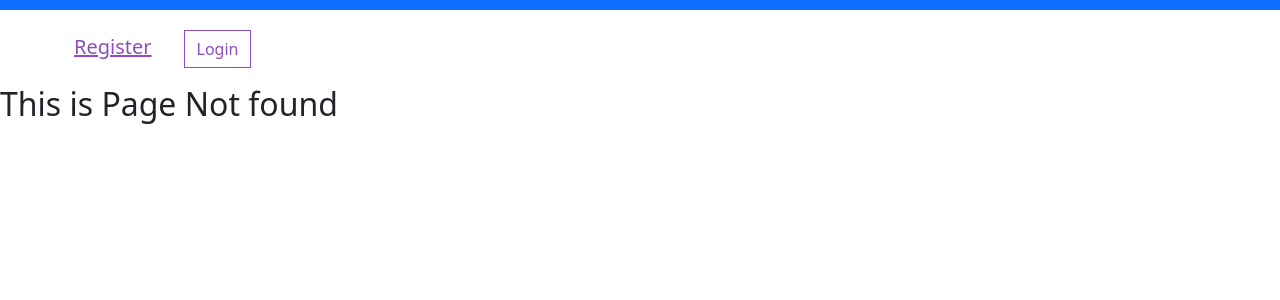
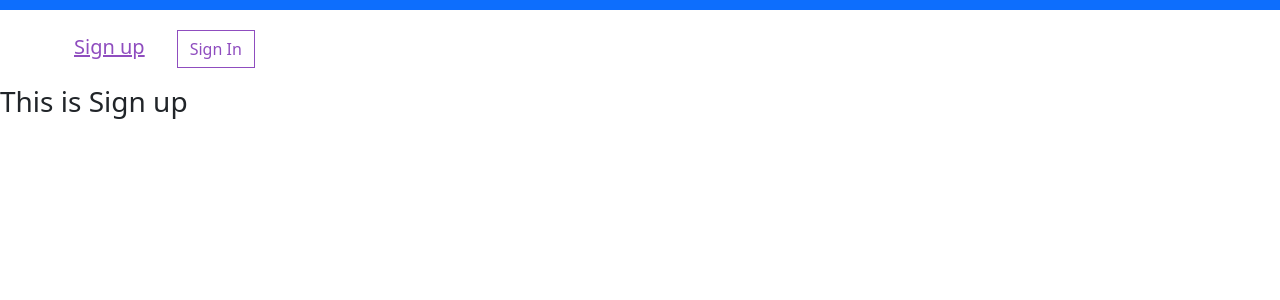
Before and after one commit to yuexine/loafer, an Angular app in the folder frontend/src/main/webapp/: page /signup in a window 1280 px wide. Before the commit this address had no page. Shown: the top 300 px of the page. Built offline with nearby package versions, Linux system fonts and the light colour scheme.

Commit message:
add angular child route

```diff
--- a/frontend/src/main/webapp/src/app/app.routing.module.ts
+++ b/frontend/src/main/webapp/src/app/app.routing.module.ts
@@ -1,10 +1,8 @@
 import {RouterModule, Routes} from "@angular/router";
-import {LoginComponent} from "./login/login.component";
 import {PageNotFoundComponent} from "./404/not-found.component";
 import {NgModule} from "@angular/core";
 
 const appRoutes: Routes = [
-  {path: 'login', component: LoginComponent},
   {path: '', redirectTo: '', pathMatch: 'full'},
   {path: '**', component: PageNotFoundComponent}
 ];
--- a/frontend/src/main/webapp/src/app/home/home.html
+++ b/frontend/src/main/webapp/src/app/home/home.html
@@ -8,8 +8,8 @@
           </a>
         </div>
         <div class="navbar_buttons">
-          <a routerLink="/" class="m-xs-r-6 link-brand">Register</a>
-          <a routerLink="/login" class="btn btn-primary-outline">Login</a>
+          <a routerLink="/signup" class="m-xs-r-6 link-brand">Sign up</a>
+          <a routerLink="/signin" class="btn btn-primary-outline">Sign In</a>
         </div>
       </div>
     </div>
--- a/frontend/src/main/webapp/src/app/login/login.component.ts
+++ b/frontend/src/main/webapp/src/app/sign/sign-in.component.ts
@@ -2,9 +2,9 @@ import {Component} from "@angular/core";
 
 @Component({
   template: `
-    <h2>This is Login Component</h2>
+    <h2>This is Sign In Component</h2>
   `
 })
 
-export class LoginComponent {
+export class SignInComponent {
 }
--- /dev/null
+++ b/frontend/src/main/webapp/src/app/sign/sign-up.component.ts
@@ -0,0 +1,9 @@
+import {Component} from "@angular/core";
+
+@Component({
+  template: `
+    <h3>This is Sign up</h3>
+  `
+})
+export class SignUpComponent {
+}
--- /dev/null
+++ b/frontend/src/main/webapp/src/app/sign/sign.routing.module.ts
@@ -0,0 +1,22 @@
+import {NgModule} from "@angular/core";
+import {RouterModule, Routes} from "@angular/router";
+
+import {SignInComponent} from "./sign-in.component";
+import {SignUpComponent} from "./sign-up.component";
+
+const loginRoutes: Routes = [
+  {path: 'signin', component: SignInComponent},
+  {path: 'signup', component: SignUpComponent}
+];
+
+@NgModule({
+  imports: [
+    RouterModule.forChild(loginRoutes)
+  ],
+  exports: [
+    RouterModule
+  ]
+})
+
+export class SignRoutingModule {
+}
```
Also changed, not shown: frontend/src/main/webapp/src/app/app.module.ts (+7 -7 lines), frontend/src/main/webapp/src/app/login/login.module.ts (deleted, +0 -12 lines), frontend/src/main/webapp/src/app/sign/sign.module.ts (added, +15 -0 lines).
